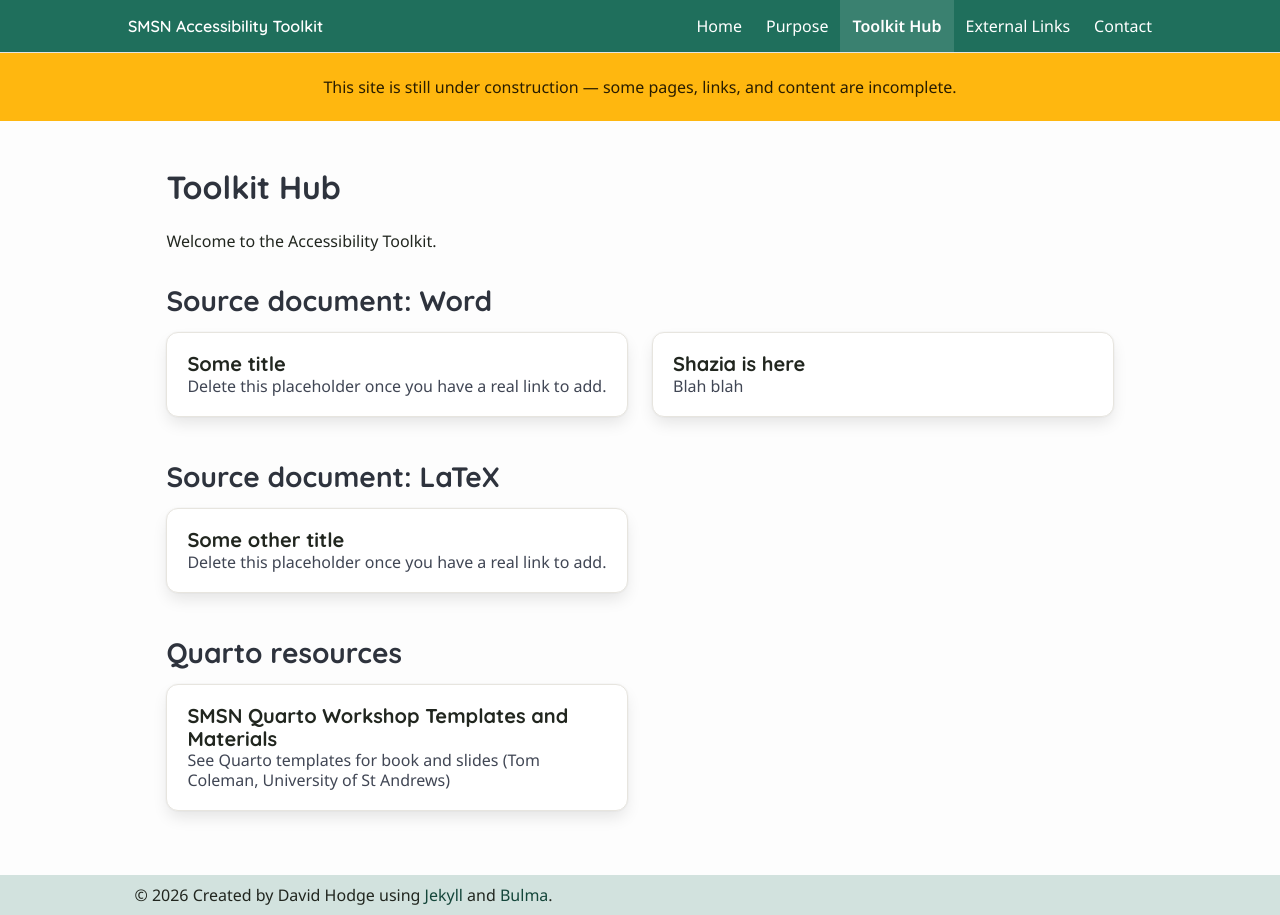
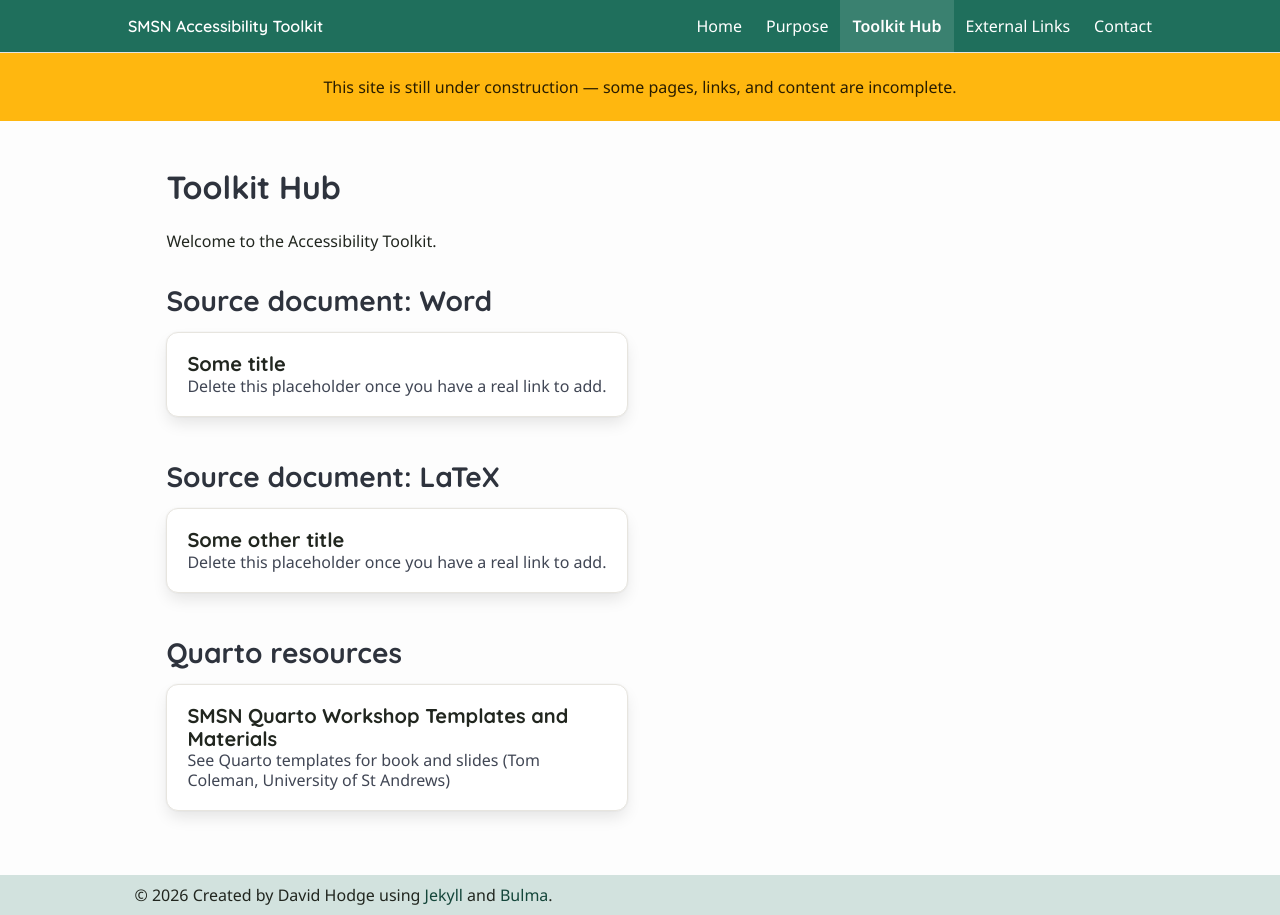
Before and after one commit to smsn-toolkit/smsn-toolkit.github.io, a Jekyll site: the page built from toolkit-hub.md, in a window 1280 px wide. Built offline with Jekyll 4.4.1, drawn with Linux system fonts in a browser that asks for light colours.

Commit message:
Delete my silly link
Removed placeholder item for Shazia from toolkit.

```diff
--- a/_data/toolkit.yml
+++ b/_data/toolkit.yml
@@ -12,9 +12,6 @@
     - title: Some title
       url: https://example.com
       description: Delete this placeholder once you have a real link to add.
-    - title: Shazia is here
-      url: https://google.com
-      description: Blah blah
 
 - category: "Source document: LaTeX"
   items:
```
